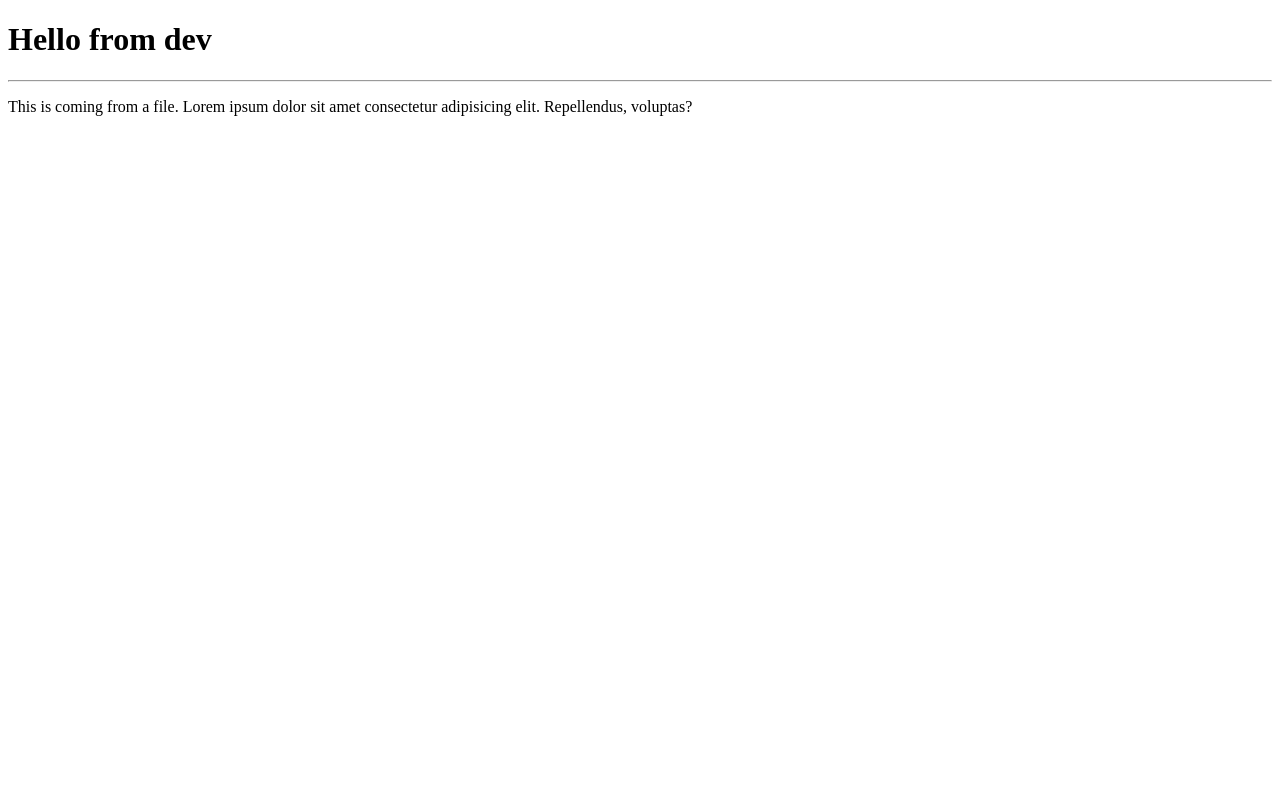
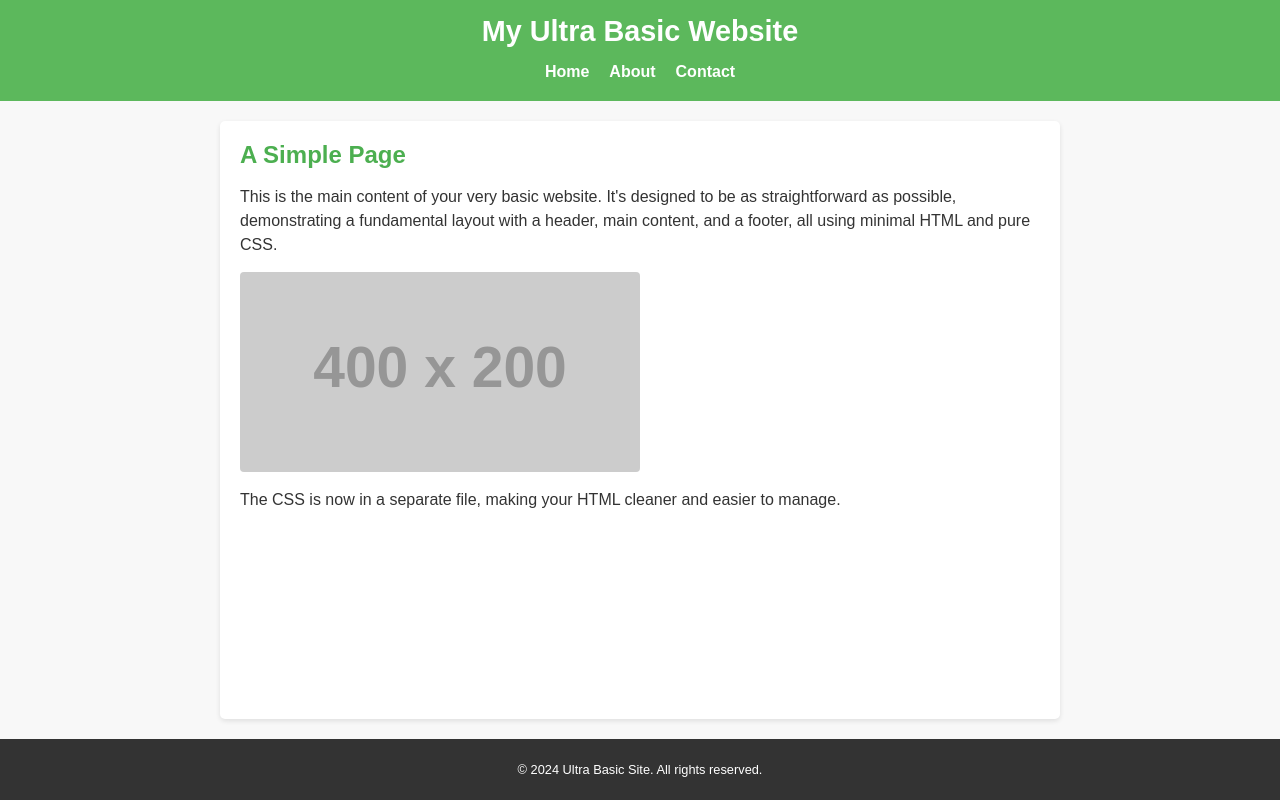
Before and after one commit to roshanpaudel/node-test-app, a website: page src/index.html in a window 1280 px wide. Drawn offline with Linux system fonts and the light colour scheme; files that its build step writes are made by us from their sources; placeholder pictures from the web are drawn by us.

Commit message:
express static used to send file style.css

```diff
--- a/app.js
+++ b/app.js
@@ -5,6 +5,10 @@ import path from "path";
 const __dirname = path.resolve();
 const app = express();
 const PORT = 8000;
+
+//Serve static file from public directory
+app.use(express.static(__dirname + "/public"));
+
 
 app.get("/", (req, res, next) => {
   console.log("We got request");
--- /dev/null
+++ b/public/style.css
@@ -0,0 +1,91 @@
+/* Basic Reset & Layout */
+body {
+  margin: 0;
+  font-family: Arial, sans-serif;
+  min-height: 100vh;
+  display: flex;
+  flex-direction: column;
+  background-color: #f8f8f8; /* Very light gray */
+  color: #333;
+}
+
+/* Header */
+header {
+  background-color: #5cb85c; /* Green */
+  color: white;
+  padding: 15px 20px;
+  text-align: center;
+}
+
+header h1 {
+  margin: 0 0 10px 0; /* Add margin below title for nav */
+  font-size: 1.8em;
+}
+
+/* Navigation List */
+header nav ul {
+  list-style: none; /* Remove bullet points */
+  padding: 0;
+  margin: 0;
+  display: flex; /* Arrange links horizontally */
+  justify-content: center; /* Center links */
+  flex-wrap: wrap; /* Allow wrapping on small screens */
+}
+
+header nav ul li {
+  margin: 0 10px; /* Space between links */
+}
+
+header nav ul li a {
+  color: white;
+  text-decoration: none; /* Remove underline */
+  font-weight: bold;
+  padding: 5px 0;
+  display: block; /* Make entire area clickable */
+  transition: color 0.3s ease; /* Smooth hover effect */
+}
+
+header nav ul li a:hover {
+  color: #000000; /* Changed to black on hover */
+}
+
+/* Main Content Area */
+main {
+  flex-grow: 1; /* Takes available vertical space */
+  padding: 20px;
+  max-width: 800px; /* Max width for content */
+  margin: 20px auto; /* Center content block with vertical margin */
+  background-color: white;
+  border-radius: 5px;
+  box-shadow: 0 2px 5px rgba(0, 0, 0, 0.1);
+}
+
+main h2 {
+  color: #4caf50; /* Green heading */
+  margin-top: 0;
+  margin-bottom: 15px;
+}
+
+main p {
+  line-height: 1.5;
+  margin-bottom: 10px;
+}
+
+/* Image Styling */
+.content-image {
+  max-width: 100%;
+  height: auto;
+  display: block; /* Remove extra space below image */
+  margin: 15px 0;
+  border-radius: 4px;
+}
+
+/* Footer */
+footer {
+  background-color: #333; /* Dark gray */
+  color: white;
+  padding: 10px 20px;
+  text-align: center;
+  font-size: 0.8em;
+  margin-top: auto; /* Pushes footer to the bottom */
+}
--- a/src/index.html
+++ b/src/index.html
@@ -4,13 +4,45 @@
     <meta charset="UTF-8" />
     <meta name="viewport" content="width=device-width, initial-scale=1.0" />
     <title>micro blog</title>
+    <!-- Link to the external CSS file -->
+    <link rel="stylesheet" href="style.css" />
   </head>
   <body>
-    <h1>Hello from dev</h1>
-    <hr />
-    <p>
-      This is coming from a file. Lorem ipsum dolor sit amet consectetur
-      adipisicing elit. Repellendus, voluptas?
-    </p>
+    <!-- Header Section -->
+    <header>
+      <h1>My Ultra Basic Website</h1>
+      <nav>
+        <ul>
+          <li><a href="#">Home</a></li>
+          <li><a href="#">About</a></li>
+          <li><a href="#">Contact</a></li>
+        </ul>
+      </nav>
+    </header>
+
+    <!-- Main Content Area -->
+    <main>
+      <h2>A Simple Page</h2>
+      <p>
+        This is the main content of your very basic website. It's designed to be
+        as straightforward as possible, demonstrating a fundamental layout with
+        a header, main content, and a footer, all using minimal HTML and pure
+        CSS.
+      </p>
+      <img
+        src="https://placehold.co/400x200/F0F0F0/333333?text=Minimal+Image"
+        alt="Minimal Placeholder"
+        class="content-image"
+      />
+      <p>
+        The CSS is now in a separate file, making your HTML cleaner and easier
+        to manage.
+      </p>
+    </main>
+
+    <!-- Footer Section -->
+    <footer>
+      <p>&copy; 2024 Ultra Basic Site. All rights reserved.</p>
+    </footer>
   </body>
 </html>
```
